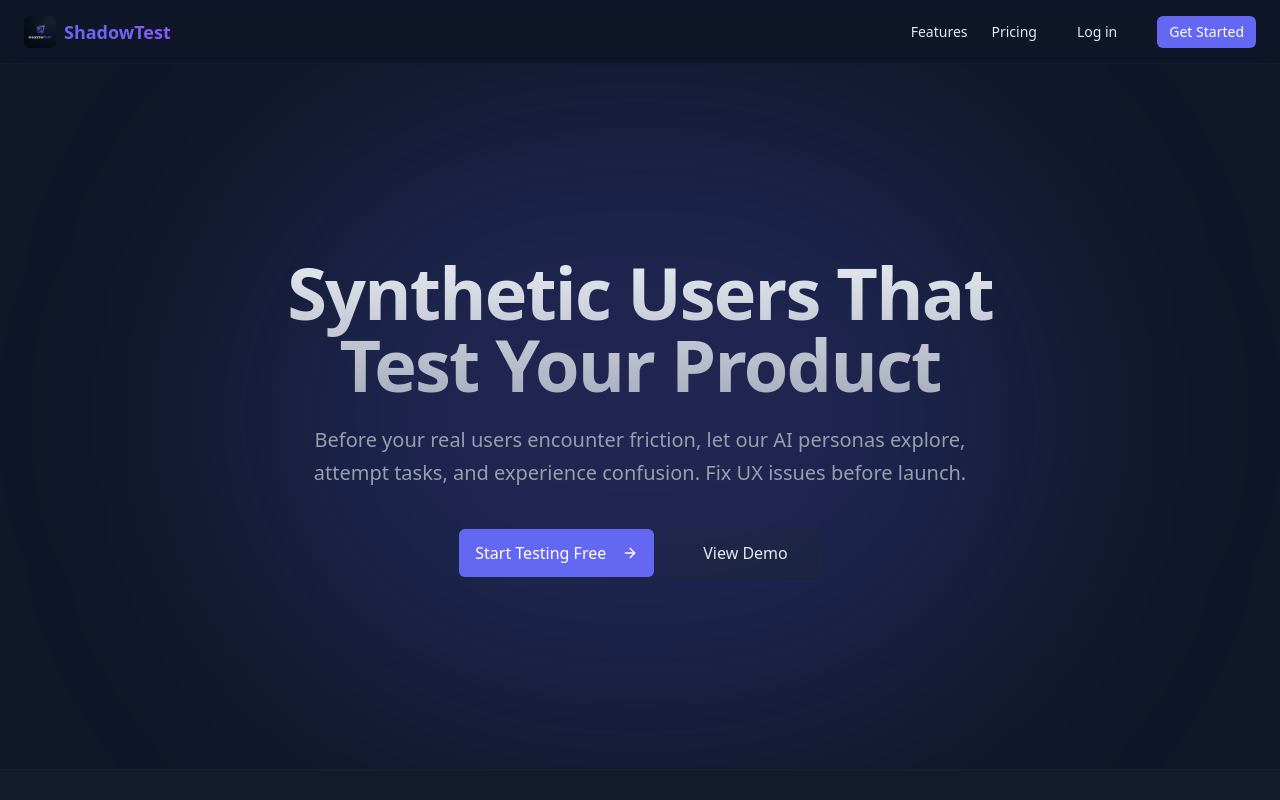
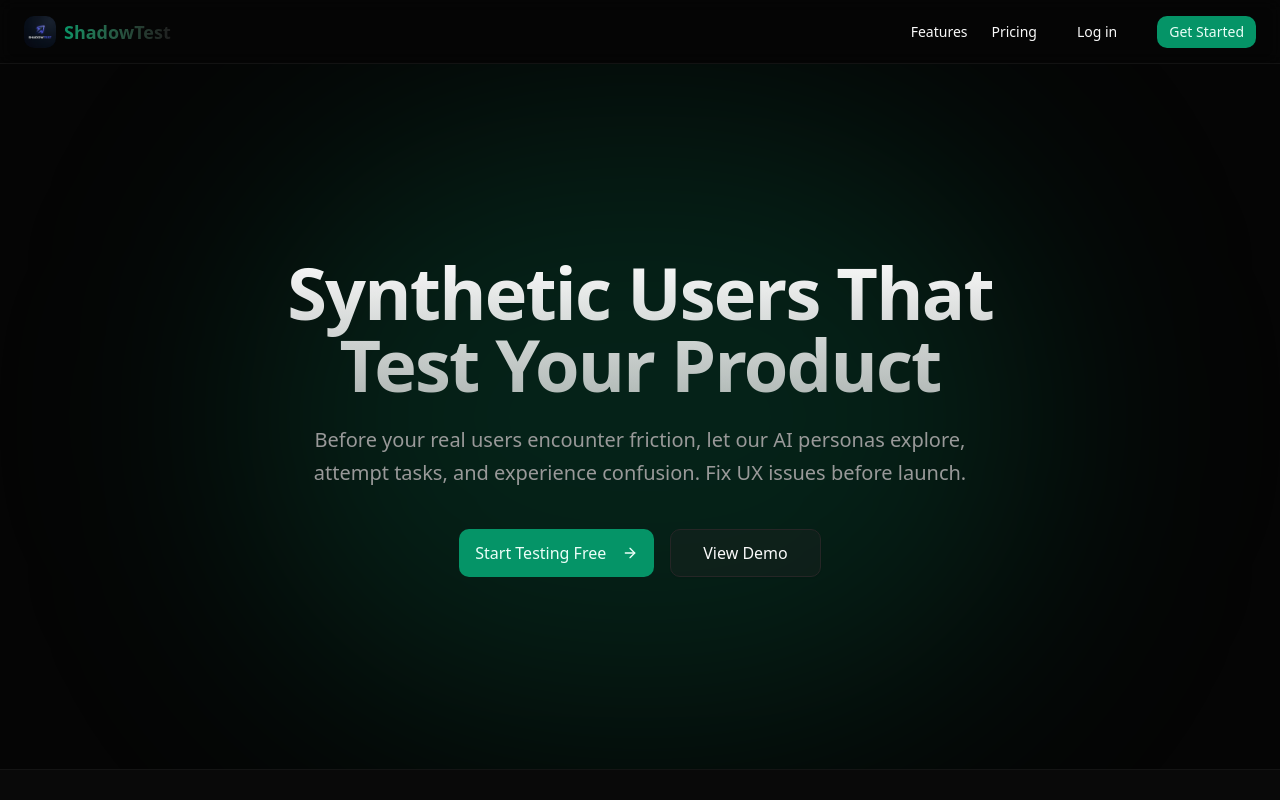
Before and after one commit to harshmriduhash/shadow-test, a Next.js app in the folder web/: page / in a window 1280 px wide. Shown: the top 800 px of the page. Built offline with nearby package versions, Linux system fonts and the light colour scheme.

Commit message:
redesigning

```diff
--- a/web/src/app/globals.css
+++ b/web/src/app/globals.css
@@ -35,26 +35,26 @@
 
 @layer base {
   :root {
-    --background: 222 47% 11%;
-    --foreground: 218 27% 92%;
-    --card: 221 39% 11%;
-    --card-foreground: 218 27% 92%;
-    --popover: 221 39% 11%;
-    --popover-foreground: 218 27% 92%;
-    --primary: 239 84% 67%;
-    --primary-foreground: 0 0% 100%;
-    --secondary: 258 90% 66%;
-    --secondary-foreground: 0 0% 100%;
-    --muted: 215 28% 17%;
-    --muted-foreground: 220 14% 64%;
-    --accent: 142 71% 45%;
-    --accent-foreground: 0 0% 100%;
-    --destructive: 0 62.8% 30.6%;
-    --destructive-foreground: 218 27% 92%;
-    --border: 215 28% 17%;
-    --input: 215 28% 17%;
-    --ring: 239 84% 67%;
-    --radius: 0.5rem;
+    --background: 0 0% 2%;
+    --foreground: 0 0% 98%;
+    --card: 0 0% 4%;
+    --card-foreground: 0 0% 98%;
+    --popover: 0 0% 4%;
+    --popover-foreground: 0 0% 98%;
+    --primary: 161 94% 30%;
+    --primary-foreground: 161 94% 96%;
+    --secondary: 0 0% 12%;
+    --secondary-foreground: 0 0% 98%;
+    --muted: 0 0% 8%;
+    --muted-foreground: 0 0% 60%;
+    --accent: 161 94% 30%;
+    --accent-foreground: 161 94% 96%;
+    --destructive: 0 84.2% 60.2%;
+    --destructive-foreground: 0 0% 98%;
+    --border: 0 0% 15%;
+    --input: 0 0% 15%;
+    --ring: 161 94% 30%;
+    --radius: 0.75rem;
   }
 }
 
```
